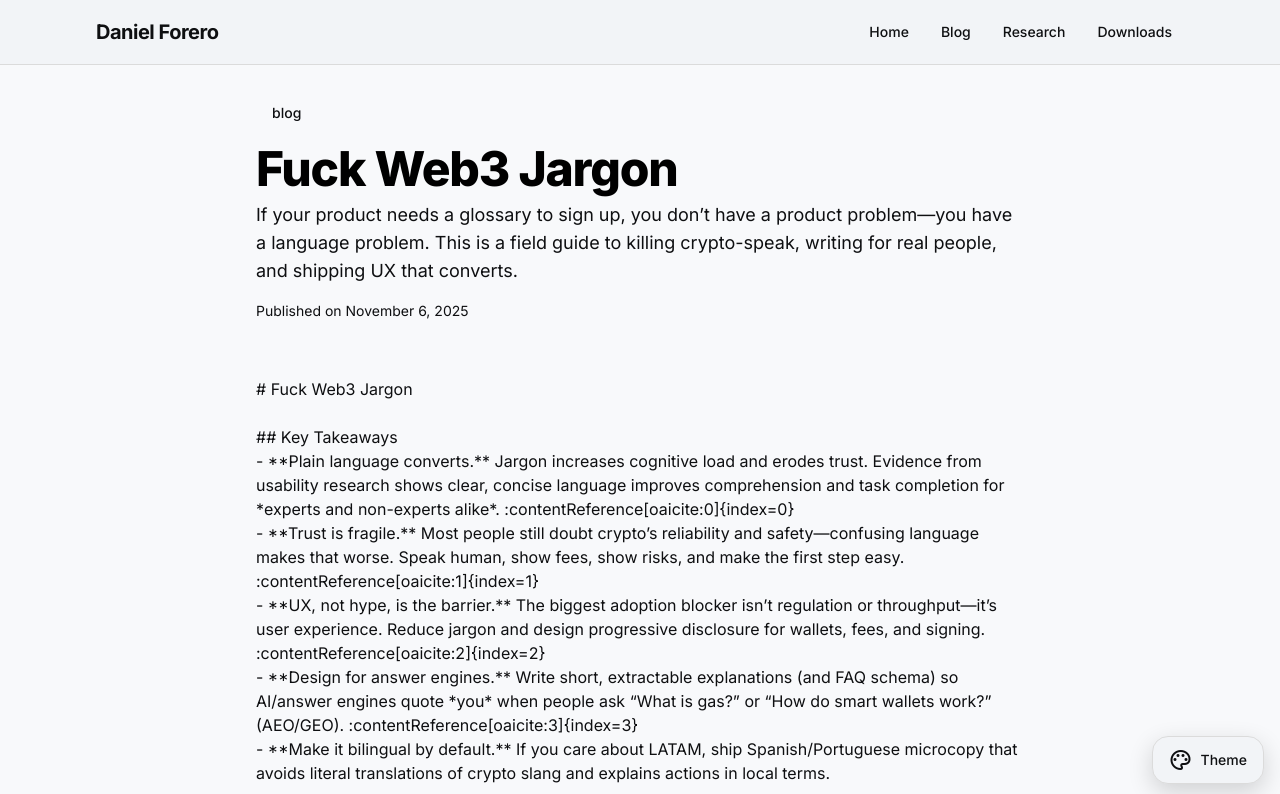
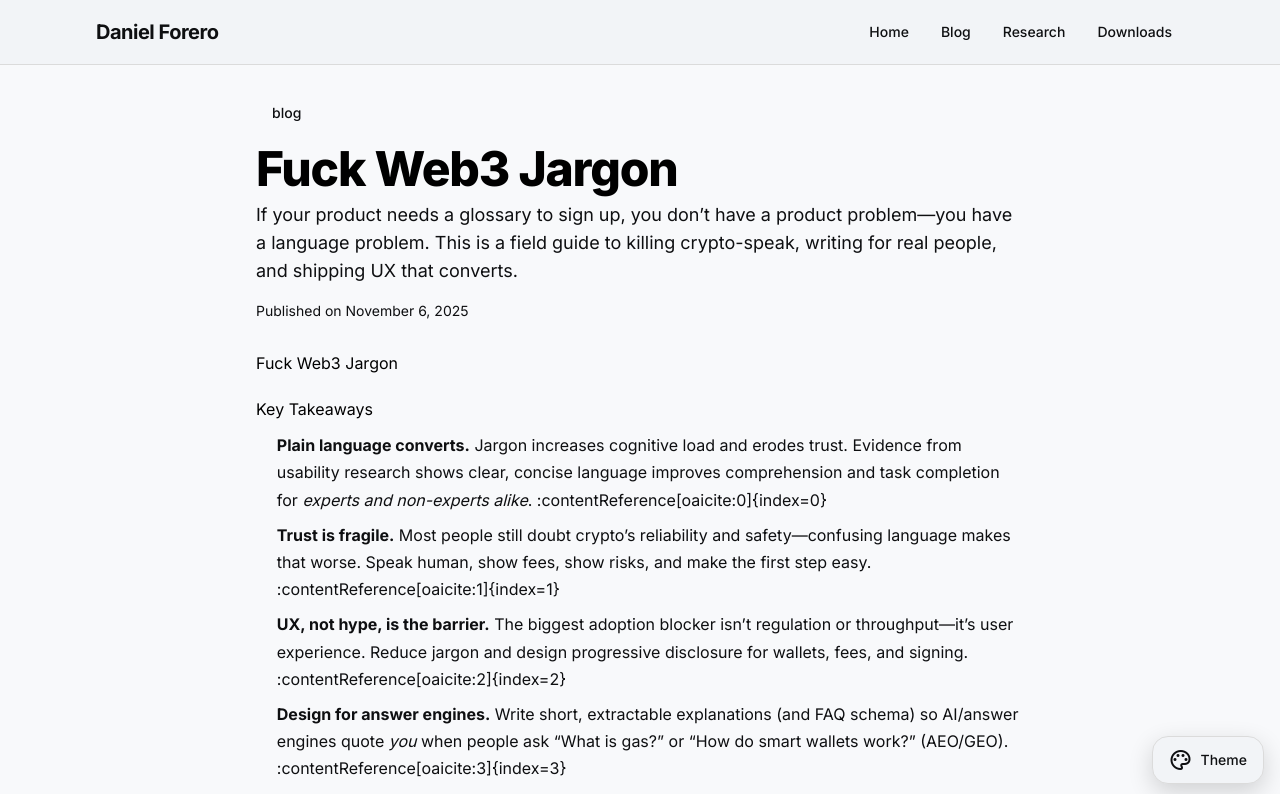
Before and after one commit to danielforeroj/danielforeroj, a React (Vite) app: page /post/fuck-web3-jargon in a window 1280 px wide. Shown: the top 794 px of the page. Built offline with nearby package versions, Linux system fonts and the light colour scheme.

Commit message:
Clean up post detail markup

```diff
--- a/index.css
+++ b/index.css
@@ -128,3 +128,43 @@ h1, h2, h3,
     0 1px 0 color-mix(in srgb, #fff 4%, transparent) inset;
 }
 .header-opaque *, .fab-opaque * { background-color: transparent; }
+
+.markdown-content {
+  color: var(--md-sys-color-on-background);
+  line-height: 1.7;
+}
+
+.markdown-content h1,
+.markdown-content h2,
+.markdown-content h3,
+.markdown-content h4 {
+  color: var(--md-sys-color-primary);
+  margin: 1.6rem 0 0.75rem;
+  line-height: 1.3;
+}
+
+.markdown-content p {
+  margin: 0 0 1rem;
+}
+
+.markdown-content ul,
+.markdown-content ol {
+  padding-left: 1.3rem;
+  margin: 0 0 1.1rem;
+  color: var(--md-sys-color-on-background);
+}
+
+.markdown-content li + li {
+  margin-top: 0.5rem;
+}
+
+.markdown-content strong {
+  font-weight: 700;
+}
+
+.markdown-content code {
+  background: color-mix(in srgb, var(--accent) 8%, transparent);
+  padding: 0.15rem 0.35rem;
+  border-radius: 6px;
+  font-size: 0.95em;
+}
--- a/pages/PostDetailPage.tsx
+++ b/pages/PostDetailPage.tsx
@@ -6,14 +6,89 @@ import Chip from '../components/Chip';
 import { SITE } from '../data/siteConfig';
 import { applyPageSEO, buildBlogPostingJsonLd, buildBreadcrumbListJsonLd } from '../lib/seo';
 
+const formatInlineMarkdown = (text: string) => {
+  const escaped = text
+    .replace(/&/g, '&amp;')
+    .replace(/</g, '&lt;')
+    .replace(/>/g, '&gt;');
+
+  return escaped
+    .replace(/`([^`]+)`/g, '<code>$1</code>')
+    .replace(/\*\*([^*]+)\*\*/g, '<strong>$1</strong>')
+    .replace(/\*([^*]+)\*/g, '<em>$1</em>');
+};
+
+const markdownToHtml = (markdown: string) => {
+  const lines = markdown.split(/\r?\n/);
+  let html = '';
+  let inList = false;
+
+  const closeList = () => {
+    if (inList) {
+      html += '</ul>';
+      inList = false;
+    }
+  };
+
+  lines.forEach(rawLine => {
+    const line = rawLine.trimEnd();
+
+    if (!line.trim()) {
+      closeList();
+      return;
+    }
+
+    if (/^---+$/.test(line)) {
+      closeList();
+      html += '<hr />';
+      return;
+    }
+
+    const headingMatch = line.match(/^(#{1,6})\s+(.*)$/);
+    if (headingMatch) {
+      const level = headingMatch[1].length;
+      closeList();
+      html += `<h${level}>${formatInlineMarkdown(headingMatch[2])}</h${level}>`;
+      return;
+    }
+
+    const listMatch = line.match(/^[-*+]\s+(.*)$/);
+    if (listMatch) {
+      if (!inList) {
+        html += '<ul>';
+        inList = true;
+      }
+      html += `<li>${formatInlineMarkdown(listMatch[1])}</li>`;
+      return;
+    }
+
+    closeList();
+    html += `<p>${formatInlineMarkdown(line)}</p>`;
+  });
+
+  closeList();
+  return html;
+};
+
 const PostDetailPage: React.FC = () => {
   const { slug } = useParams<{ slug: string }>();
   const post = posts.find(p => p.slug === slug);
+
+  const htmlContent = React.useMemo(() => {
+    if (!post) return '';
+    return markdownToHtml(post.content_md);
+  }, [post]);
 
   React.useEffect(() => {
     if (!post) return;
 
     const canonicalUrl = `${SITE.url}/post/${post.slug}`;
+    const breadcrumbs = [
+      { name: 'Home', url: SITE.url },
+      { name: 'Blog', url: `${SITE.url}/blog` },
+      { name: post.title, url: canonicalUrl },
+    ];
+
     applyPageSEO({
       title: `${post.title} | ${SITE.name}`,
       description: post.excerpt,
@@ -22,11 +97,7 @@ const PostDetailPage: React.FC = () => {
       keywords: post.tags,
       jsonLd: [
         buildBlogPostingJsonLd(post),
-        buildBreadcrumbListJsonLd([
-          { name: 'Home', url: SITE.url },
-          { name: 'Blog', url: `${SITE.url}/blog` },
-          { name: post.title, url: canonicalUrl },
-        ]),
+        buildBreadcrumbListJsonLd(breadcrumbs),
       ],
     });
   }, [post]);
@@ -36,7 +107,9 @@ const PostDetailPage: React.FC = () => {
       <div className="text-center">
         <h1 className="text-2xl font-bold">Post not found</h1>
         <p className="mt-4">The post you are looking for does not exist.</p>
-        <NavLink to="/" className="mt-6 inline-block">Go back home</NavLink>
+        <NavLink to="/" className="mt-6 inline-block">
+          Go back home
+        </NavLink>
       </div>
     );
   }
@@ -45,15 +118,26 @@ const PostDetailPage: React.FC = () => {
     <article className="max-w-3xl mx-auto">
       <header className="mb-8">
         <Chip>{post.type.replace('_', ' ')}</Chip>
-        <h1 className="mt-4 text-4xl md:text-5xl font-extrabold tracking-tight" style={{color: 'var(--md-sys-color-primary)'}}>{post.title}</h1>
-        <p className="mt-2 text-lg" style={{color: 'var(--md-sys-color-on-surface-variant)'}}>{post.excerpt}</p>
-        <p className="mt-4 text-sm" style={{color: 'var(--md-sys-color-outline)'}}>
-          Published on {new Date(post.date).toLocaleDateString('en-US', { year: 'numeric', month: 'long', day: 'numeric' })}
+        <h1
+          className="mt-4 text-4xl md:text-5xl font-extrabold tracking-tight"
+          style={{ color: 'var(--md-sys-color-primary)' }}
+        >
+          {post.title}
+        </h1>
+        <p className="mt-2 text-lg" style={{ color: 'var(--md-sys-color-on-surface-variant)' }}>
+          {post.excerpt}
+        </p>
+        <p className="mt-4 text-sm" style={{ color: 'var(--md-sys-color-outline)' }}>
+          Published on{' '}
+          {new Date(post.date).toLocaleDateString('en-US', { year: 'numeric', month: 'long', day: 'numeric' })}
         </p>
       </header>
 
-      <div className="prose prose-lg dark:prose-invert max-w-none whitespace-pre-line" style={{color: 'var(--md-sys-color-on-background)'}}>
-        {post.content_md}
+      <div
+        className="prose prose-lg dark:prose-invert max-w-none whitespace-pre-line"
+        style={{ color: 'var(--md-sys-color-on-background)' }}
+      >
+        <div className="markdown-content" dangerouslySetInnerHTML={{ __html: htmlContent }} />
       </div>
 
       {post.lead_magnet?.file && (
```
